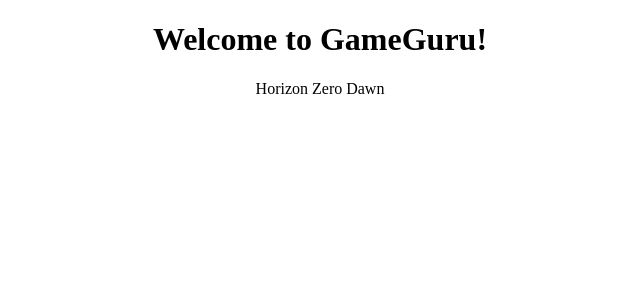
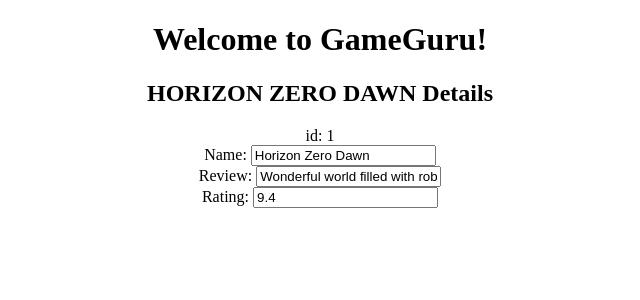
Before and after one commit to GuruSaju/GameGuru, an Angular app: page / in a window 1280 px wide. Shown: the top 300 px of the page, without its empty margins (320-960 px from the left). Built offline with nearby package versions, Linux system fonts and the light colour scheme.

Commit message:
Game class and two way binding to edit the details of game - 20180621

```diff
--- a/src/app/app.module.ts
+++ b/src/app/app.module.ts
@@ -1,6 +1,6 @@
 import { BrowserModule } from '@angular/platform-browser';
 import { NgModule } from '@angular/core';
-
+import {FormsModule} from '@angular/forms';
 import { AppComponent } from './app.component';
 import { GamesComponent } from './games/games.component';
 
@@ -10,7 +10,8 @@
     GamesComponent
   ],
   imports: [
-    BrowserModule
+    BrowserModule,
+    FormsModule
   ],
   providers: [],
   bootstrap: [AppComponent]
--- /dev/null
+++ b/src/app/game.ts
@@ -0,0 +1,6 @@
+export class Game {
+    serialNo: number;
+    name: string;
+    review: string;
+    rating: number;
+}
--- a/src/app/games/games.component.html
+++ b/src/app/games/games.component.html
@@ -1,3 +1,15 @@
-<p>
-  {{game}}
-</p>
+<h2>{{ game.name | uppercase }} Details</h2>
+<div><span>id: </span>{{game.serialNo}}</div>
+<div>
+    <label>Name:
+      <input [(ngModel)]="game.name" placeholder="name">
+    </label>
+    <br/>
+    <label>Review:
+      <input [(ngModel)]="game.review" placeholder="review">
+    </label>
+    <br/>
+    <label>Rating:
+      <input [(ngModel)]="game.rating" placeholder="rating">
+    </label>
+</div>
--- a/src/app/games/games.component.ts
+++ b/src/app/games/games.component.ts
@@ -1,12 +1,18 @@
 import { Component, OnInit } from '@angular/core';
-
+import {Game} from '../game';
 @Component({
   selector: 'app-games',
   templateUrl: './games.component.html',
   styleUrls: ['./games.component.css']
 })
 export class GamesComponent implements OnInit {
-  game = 'Horizon Zero Dawn';
+  game : Game = {
+    serialNo: 1,
+    name: 'Horizon Zero Dawn',
+    review: 'Wonderful world filled with robotic animals to battle and hunt with a beautiful story',
+    rating: 9.4
+  };
+
   constructor() { }
 
   ngOnInit() {
```
